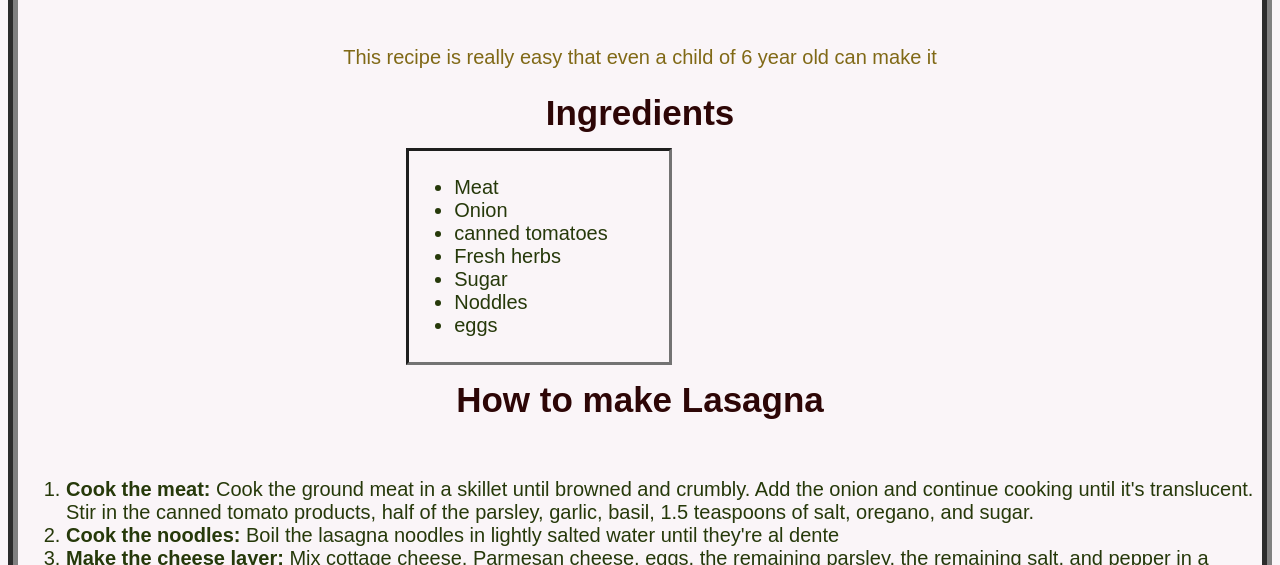
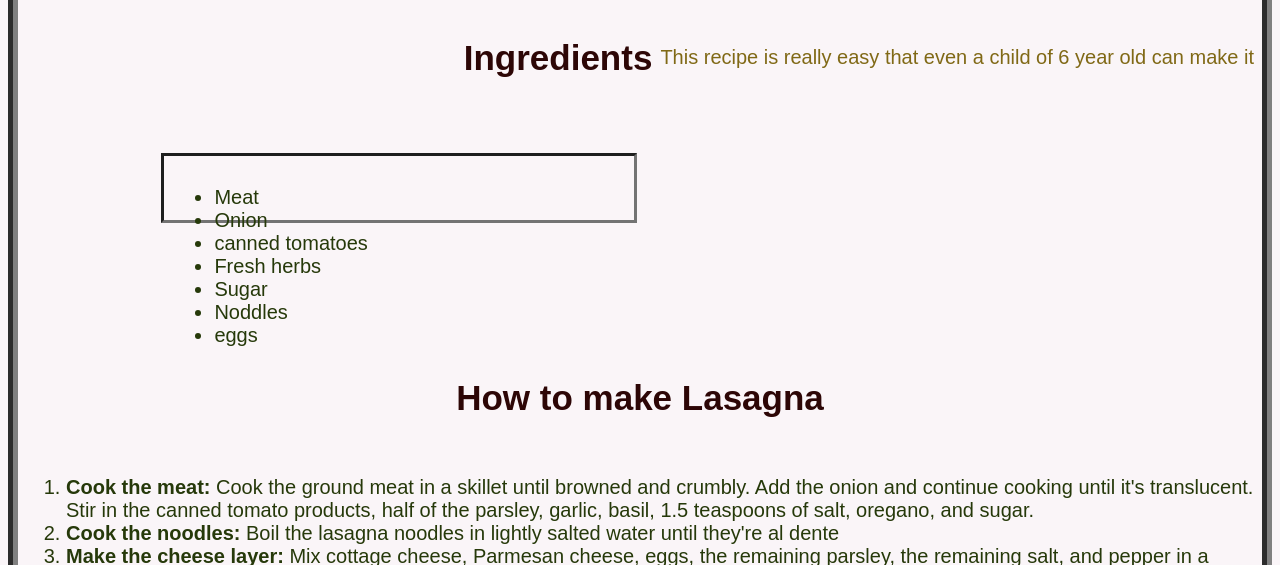
Before and after one commit to SLXIX/odin-recipes, a plain HTML site: page recipes/lasagna.html in a window 1280 px wide. Shown: the part 681-1246 px from the top of the page. Drawn offline with Linux system fonts and the light colour scheme.

Commit message:
MAKE FINAL UPDATED IN SL1
This is the last updated using basic css styles.

#SL1.250406

```diff
--- a/recipes/lasagna.html
+++ b/recipes/lasagna.html
@@ -11,11 +11,10 @@
        <p></p>
         <div class="title2"><h3>Making the best lasagna</h3></div>
         <p></p>
-        <div class="list2 color4 str1-1">This recipe is really easy that even a child of 6 year old can make it</div>
-        <p></p>
-        <div class="title2">Ingredients</div>
-        <div class="center-image">
-            <div class="list2 border2">
+        <div class="list2 color4 str1-1 inline-1 flex-con-1">This recipe is really easy that even a child of 6 year old can make it</div>
+        <div class="title2 inline-1 flex-con-1">Ingredients</div>
+            <div class="inline-1 flex-con-1">
+             <section class="list2 border2">
               <ul>
                 <li>Meat</li>
                 <li>Onion</li>
@@ -25,8 +24,13 @@
                 <li>Noddles</li>
                 <li>eggs</li>
               </ul>
+             </section>
             </div>
         </div>
+        <p class="space1"></p>
+        <p class="space1"></p>
+        <p class="space1"></p>
+        <p class="space1"></p>
         <div class="title2 margin-bottom1">How to make Lasagna</div>
         <div class="list2 margin-bottom1">
             <ol>
@@ -39,5 +43,7 @@
         </div>
         <div class="title2">How long to cook Lasagna?</div>
         <div class="list2 margin-bottom1">In an oven preheated to 375 degrees F, this homemade lasagna should be perfectly baked in about 50 minutes (30-40 minutes covered, 5-10 minutes uncovered). </div>
+    <!-- What's the true? you're a slave, Neo -->
+     <!-- Extract from Matrix, welcome to the real world -->
     </body>
 </html>
--- a/styles.css
+++ b/styles.css
@@ -49,6 +49,7 @@ body {
 
 .margin-bottom1 {
     margin-bottom: 30px;
+    display: block;
 }
 
 ul {
@@ -98,11 +99,29 @@ padding-left: 25%;
 
 .border2 {
     margin: 15px;
-    padding: 5px;
+    padding: 10px;
     border: 3px rgb(115, 115, 115) inset;
-    width: 250px;
+    width: 450px;
 }
 
 .border3 {
     border: 10px gray groove;
 }
+
+.inline-1 {
+    display: flex;
+    float: right;
+}
+
+.flex-con-1 {
+    background-color: peach;
+    border: 3px;
+    height: 100px;
+    flex: 1;
+}
+
+.space1 {
+    border: 10px;
+    margin: 35px;
+    padding:25px;
+}
```
Also changed, not shown: 1 other file.
